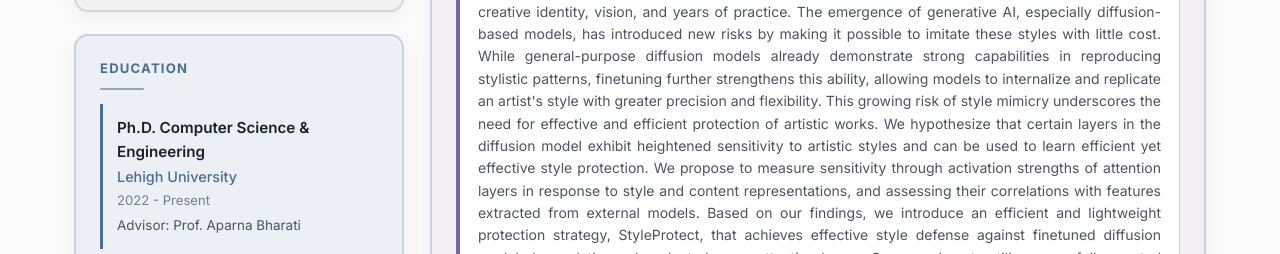
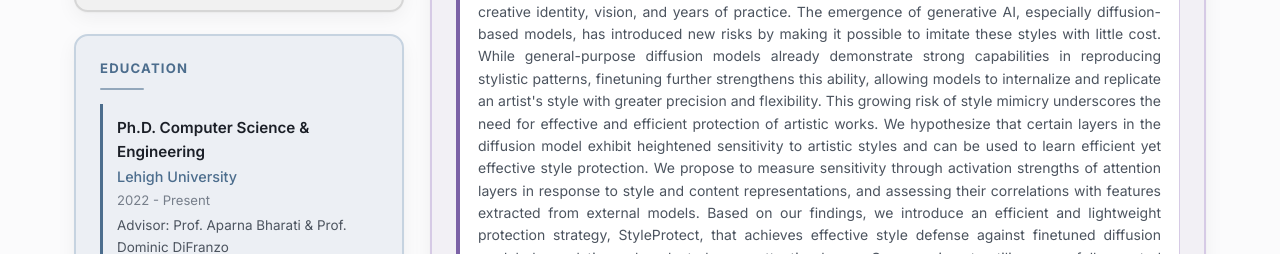
Before and after one commit to Joshpk29/Joshpk29.github.io, a plain HTML site: page index.html in a window 1280 px wide. Shown: the part 543-797 px from the top of the page. Drawn offline with Linux system fonts and the light colour scheme.

Commit message:
add advisor

```diff
--- a/index.html
+++ b/index.html
@@ -62,7 +62,7 @@
           <div class="degree">Ph.D. Computer Science & Engineering</div>
           <div class="school"><a href="https://www.lehigh.edu/" target="_blank" rel="noopener">Lehigh University</a></div>
           <div class="year">2022 - Present</div>
-          <div class="advisors">Advisor: Prof. Aparna Bharati</div>
+          <div class="advisors">Advisor: Prof. Aparna Bharati & Prof. Dominic DiFranzo</div>
         </div>
         <div class="education-item">
           <div class="degree">B.Sc. Computer Science & Business</div>
```
